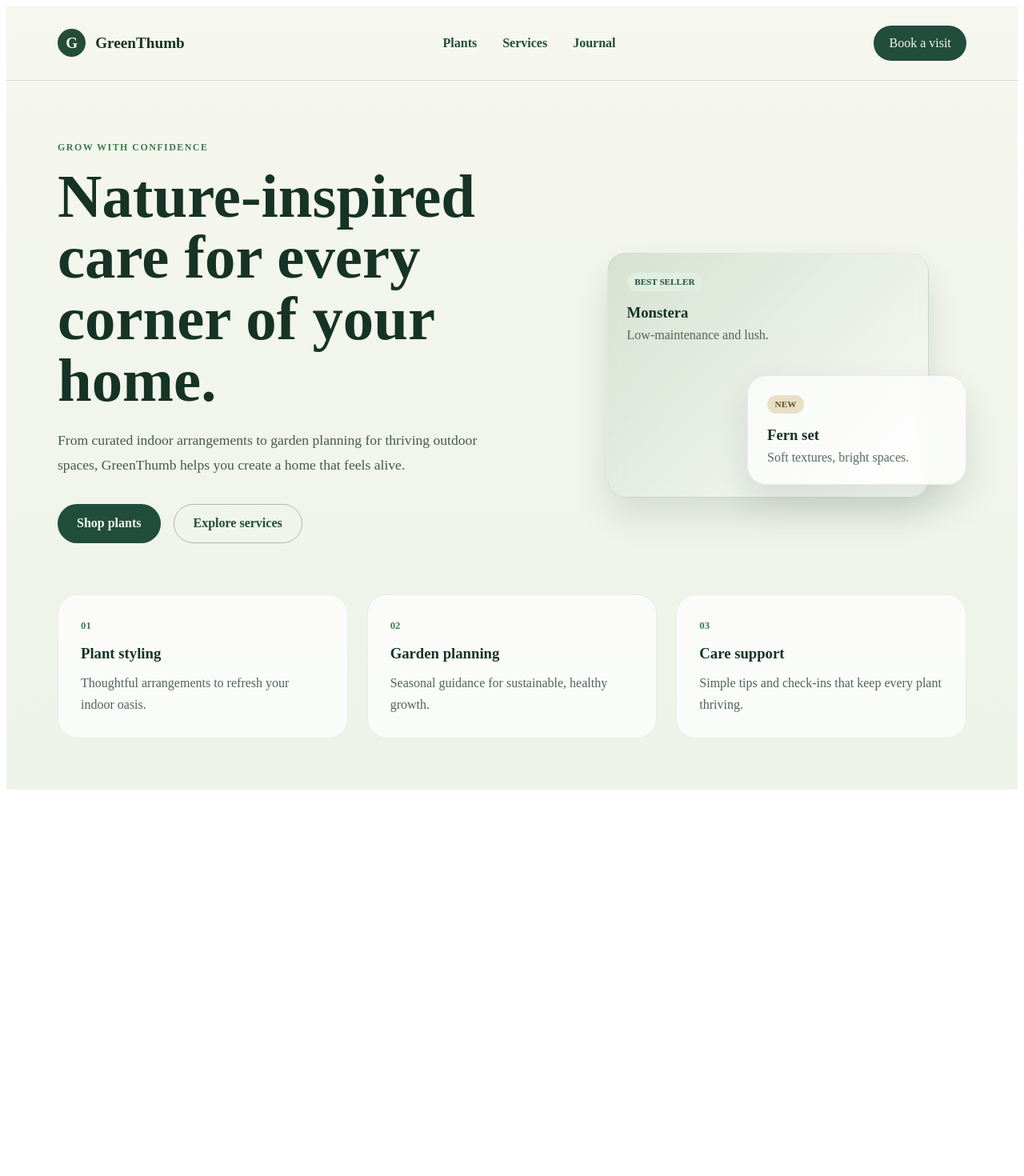
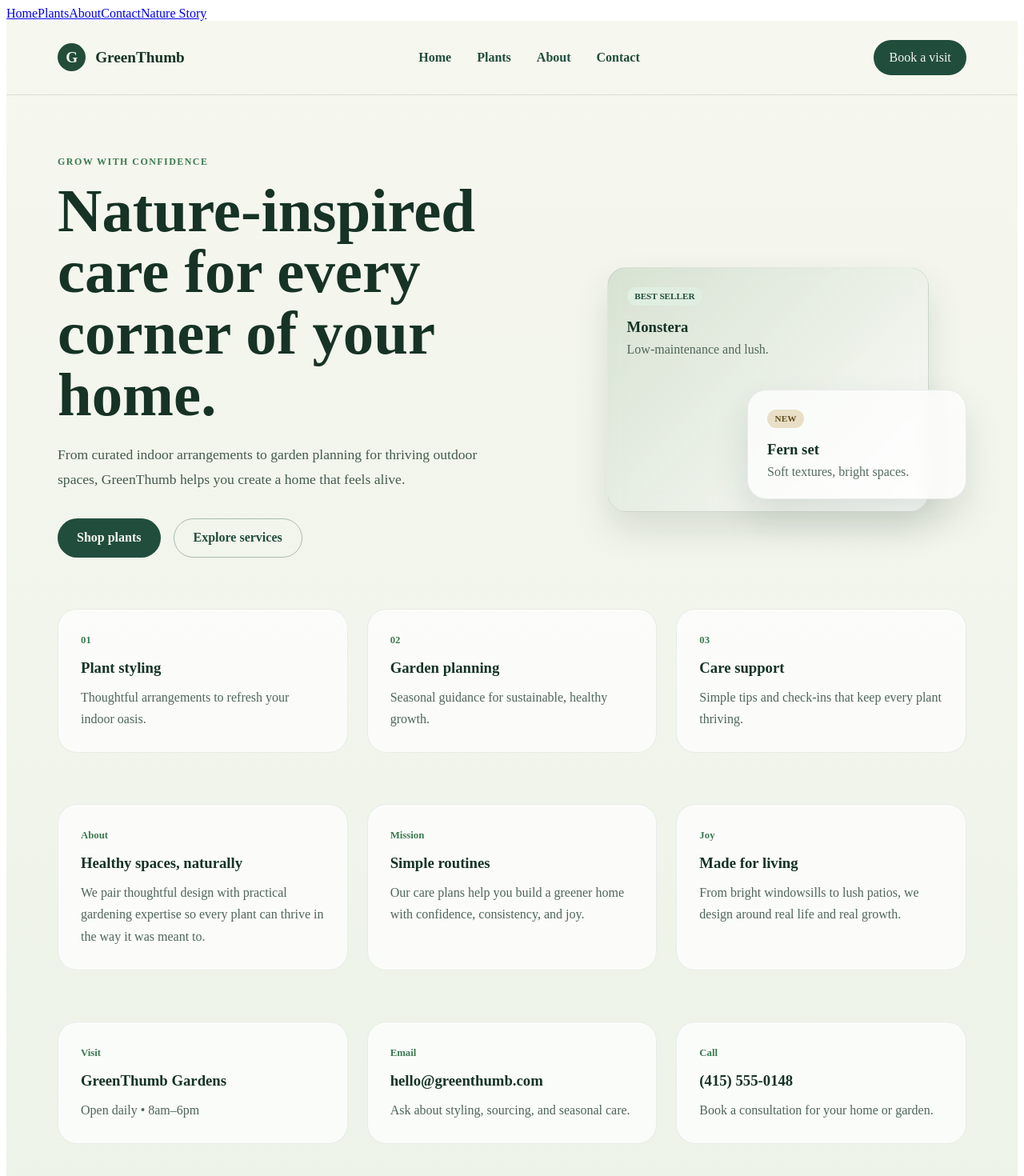
Before and after one commit to Sahild12/GreenThumb, a React (Vite) app in the folder GreenThumb/: page / in a window 1280 px wide. Shown: the top 1470 px of the page at 80% size. Before the commit the page ends 995 px from the top, so only its background shows below. Built offline with nearby package versions, Linux system fonts and the light colour scheme; a web font is replaced by a local one.

Commit message:
feat: add welcome section

```diff
--- a/GreenThumb/src/App.jsx
+++ b/GreenThumb/src/App.jsx
@@ -1,32 +1,47 @@
-import { useState } from 'react';
+import { useEffect, useState } from 'react';
 import './App.css';
 import Welcome from './components/Welcome';
+import Nav from './components/Nav';
 
 function App() {
   const [showWelcome, setShowWelcome] = useState(true);
+
+  useEffect(() => {
+    const previousOverflow = document.body.style.overflow;
+    document.body.style.overflow = showWelcome ? 'hidden' : previousOverflow;
+
+    return () => {
+      document.body.style.overflow = previousOverflow;
+    };
+  }, [showWelcome]);
 
   if (showWelcome) {
     return <Welcome onComplete={() => setShowWelcome(false)} />;
   }
 
   return (
+    <>
+      <Nav />
       <main className="app-shell">
         <header className="topbar">
           <div className="brand">
             <span className="brand-mark">G</span>
             <span>GreenThumb</span>
           </div>
+
           <nav className="nav-links" aria-label="Main navigation">
+            <a href="#home">Home</a>
             <a href="#plants">Plants</a>
-          <a href="#services">Services</a>
-          <a href="#journal">Journal</a>
+            <a href="#about">About</a>
+            <a href="#contact">Contact</a>
           </nav>
+
           <button type="button" className="nav-button">
             Book a visit
           </button>
         </header>
 
-      <section className="hero-section">
+        <section className="hero-section" id="home">
           <div className="hero-copy">
             <p className="eyebrow">Grow with confidence</p>
             <h2>Nature-inspired care for every corner of your home.</h2>
@@ -34,6 +49,7 @@ function App() {
               From curated indoor arrangements to garden planning for thriving outdoor spaces,
               GreenThumb helps you create a home that feels alive.
             </p>
+
             <div className="cta-row">
               <button type="button" className="primary-button">
                 Shop plants
@@ -50,6 +66,7 @@ function App() {
               <h3>Monstera</h3>
               <p>Low-maintenance and lush.</p>
             </div>
+
             <div className="plant-card small-card">
               <span className="badge alt">New</span>
               <h3>Fern set</h3>
@@ -58,24 +75,74 @@ function App() {
           </div>
         </section>
 
-      <section className="feature-grid" id="services">
+        <section className="feature-grid" id="plants">
           <article>
             <span>01</span>
             <h3>Plant styling</h3>
             <p>Thoughtful arrangements to refresh your indoor oasis.</p>
           </article>
+
           <article>
             <span>02</span>
             <h3>Garden planning</h3>
             <p>Seasonal guidance for sustainable, healthy growth.</p>
           </article>
+
           <article>
             <span>03</span>
             <h3>Care support</h3>
             <p>Simple tips and check-ins that keep every plant thriving.</p>
           </article>
         </section>
+
+        <section className="feature-grid" id="about">
+          <article>
+            <span>About</span>
+            <h3>Healthy spaces, naturally</h3>
+            <p>
+              We pair thoughtful design with practical gardening expertise so every plant can
+              thrive in the way it was meant to.
+            </p>
+          </article>
+
+          <article>
+            <span>Mission</span>
+            <h3>Simple routines</h3>
+            <p>
+              Our care plans help you build a greener home with confidence, consistency, and joy.
+            </p>
+          </article>
+
+          <article>
+            <span>Joy</span>
+            <h3>Made for living</h3>
+            <p>
+              From bright windowsills to lush patios, we design around real life and real growth.
+            </p>
+          </article>
+        </section>
+
+        <section className="feature-grid" id="contact">
+          <article>
+            <span>Visit</span>
+            <h3>GreenThumb Gardens</h3>
+            <p>Open daily • 8am–6pm</p>
+          </article>
+
+          <article>
+            <span>Email</span>
+            <h3>hello@greenthumb.com</h3>
+            <p>Ask about styling, sourcing, and seasonal care.</p>
+          </article>
+
+          <article>
+            <span>Call</span>
+            <h3>(415) 555-0148</h3>
+            <p>Book a consultation for your home or garden.</p>
+          </article>
+        </section>
       </main>
+    </>
   );
 }
 
--- /dev/null
+++ b/GreenThumb/src/components/Nav.jsx
@@ -0,0 +1,156 @@
+import React from "react";
+import PropTypes from "prop-types";
+
+/* -------------------------------------------------------------------------- */
+/*  Constants                                                                 */
+/* -------------------------------------------------------------------------- */
+
+/**
+ * Navigation items. Each `id` must match the `id` of a section on the page
+ * (e.g. <section id="plants">), because it is used for the #hash link and for
+ * scrolling.
+ *
+ * Defined outside the component so the array is created once,
+ * not on every render.
+ */
+const NAV_ITEMS = [
+  { id: "home", label: "Home" },
+  { id: "plants", label: "Plants" },
+  { id: "about", label: "About" },
+  { id: "contact", label: "Contact" },
+  { id: "nature-video", label: "Nature Story" },
+];
+
+/**
+ * Tailwind class groups.
+ * Kept as full, static strings (never built by concatenating fragments) so
+ * Tailwind's scanner can detect every class.
+ */
+const STYLES = {
+  // The floating glass "pill" container
+  nav: [
+    // layout
+    "flex items-center justify-center gap-1.5 sm:gap-3 md:gap-6",
+    "w-auto max-w-[92vw] overflow-x-auto",
+    // spacing
+    "py-1.5 px-3 sm:px-4 md:py-2 md:px-6",
+    // glass look
+    "rounded-full border border-white/40 bg-white/40 backdrop-blur-xl",
+    "shadow-[0_8px_32px_rgba(0,0,0,0.12)]",
+    // text + motion
+    "text-xs md:text-sm font-medium transition-all duration-300",
+  ].join(" "),
+
+  // Shared by every link
+  link: [
+    "nav-pill cursor-pointer whitespace-nowrap rounded-full",
+    "px-2.5 sm:px-3.5 md:px-4 py-1 md:py-1.5",
+    "transition-all duration-300",
+    // visible keyboard focus
+    "focus-visible:outline-none focus-visible:ring-2 focus-visible:ring-[#4A7A3C]",
+  ].join(" "),
+
+  // Only for the current section
+  linkActive: "bg-[#4A7A3C] text-white shadow-md font-semibold scale-105",
+
+  // Only for the other sections
+  linkInactive: "text-gray-800 hover:text-[#4A7A3C] hover:bg-white/40",
+};
+
+/* -------------------------------------------------------------------------- */
+/*  Helpers                                                                   */
+/* -------------------------------------------------------------------------- */
+
+/**
+ * Smoothly scrolls to the element with the given id.
+ * Respects the user's "reduce motion" system setting.
+ */
+function scrollToSection(id) {
+  const target = document.getElementById(id);
+  if (!target) return;
+
+  const prefersReducedMotion = window.matchMedia(
+    "(prefers-reduced-motion: reduce)"
+  ).matches;
+
+  target.scrollIntoView({
+    behavior: prefersReducedMotion ? "auto" : "smooth",
+  });
+}
+
+/* -------------------------------------------------------------------------- */
+/*  Sub-component: a single navigation link                                   */
+/* -------------------------------------------------------------------------- */
+
+function NavLink({ id, label, isActive, onClick }) {
+  const stateClasses = isActive ? STYLES.linkActive : STYLES.linkInactive;
+
+  return (
+    <a
+      href={`#${id}`}
+      onClick={(event) => onClick(id, event)}
+      aria-current={isActive ? "page" : undefined}
+      className={`${STYLES.link} ${stateClasses}`}
+    >
+      {label}
+    </a>
+  );
+}
+
+NavLink.propTypes = {
+  id: PropTypes.string.isRequired,
+  label: PropTypes.string.isRequired,
+  isActive: PropTypes.bool.isRequired,
+  onClick: PropTypes.func.isRequired,
+};
+
+/* -------------------------------------------------------------------------- */
+/*  Main component                                                            */
+/* -------------------------------------------------------------------------- */
+
+/**
+ * Floating top navigation bar.
+ *
+ * @param {string}   activeSection - id of the section currently in view
+ * @param {function} onNavigate    - optional; called with the section id.
+ *                                   If omitted, the component scrolls to the
+ *                                   section itself.
+ * @param {string}   className     - optional extra classes (e.g. positioning)
+ */
+function Nav({ activeSection = "home", onNavigate, className = "" }) {
+  const handleLinkClick = (id, event) => {
+    // Stop the browser's instant jump so we can control the behaviour.
+    event.preventDefault();
+
+    if (onNavigate) {
+      onNavigate(id); // parent decides what to do
+    } else {
+      scrollToSection(id); // default behaviour
+    }
+  };
+
+  return (
+    <nav
+      aria-label="Main navigation"
+      className={`${STYLES.nav} ${className}`.trim()}
+    >
+      {NAV_ITEMS.map(({ id, label }) => (
+        <NavLink
+          key={id}
+          id={id}
+          label={label}
+          isActive={activeSection === id}
+          onClick={handleLinkClick}
+        />
+      ))}
+    </nav>
+  );
+}
+
+Nav.propTypes = {
+  activeSection: PropTypes.string,
+  onNavigate: PropTypes.func,
+  className: PropTypes.string,
+};
+
+export default Nav;
```
Lines whose indentation alone changed are shown as unchanged.
